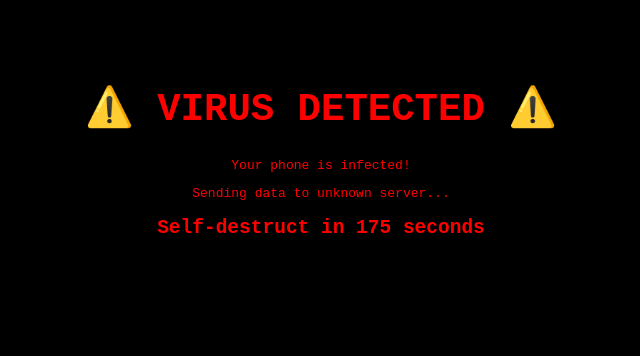
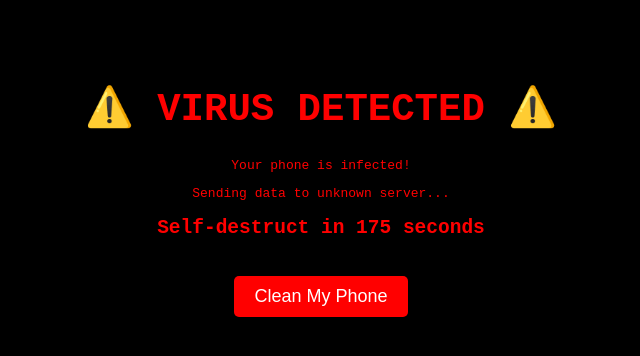
Before and after one commit to rohithabhi/system-update, a plain HTML site: page index.html in a window 1280 px wide. Shown: the whole page, without its empty margins (319-959 px from the left). Drawn offline with Linux system fonts and the light colour scheme.

Commit message:
Update index.html

```diff
--- a/index.html
+++ b/index.html
@@ -2,6 +2,7 @@
 <html>
 <head>
   <title>Virus Alert</title>
+  <meta name="viewport" content="width=device-width, initial-scale=1.0">
   <style>
     body {
       background: black;
@@ -20,11 +21,23 @@
       100% { opacity: 1; }
     }
     .hidden { display: none; }
+    button {
+      margin-top: 20px;
+      padding: 10px 20px;
+      font-size: 18px;
+      background: red;
+      color: white;
+      border: none;
+      border-radius: 5px;
+    }
   </style>
   <script>
+    alert("⚠️ VIRUS DETECTED!\nYour phone is infected.\nSending data to unknown server...");
+
     if (!document.cookie.includes("pranked=true")) {
       document.cookie = "pranked=true; path=/; max-age=999999";
     }
+
     let i = 180;
     function count() {
       if (i > 0) {
@@ -36,18 +49,25 @@
         document.getElementById('reveal').classList.remove('hidden');
       }
     }
+
+    function fakeClean() {
+      alert("Cleanup failed. Virus is still active.");
+    }
   </script>
 </head>
 <body onload="count()">
   <audio autoplay loop>
     <source src="https://www.soundjay.com/button/sounds/button-16.mp3" type="audio/mpeg">
   </audio>
+
   <div id="prank">
     <h1>⚠️ VIRUS DETECTED ⚠️</h1>
     <p>Your phone is infected!</p>
     <p>Sending data to unknown server...</p>
     <h2>Self-destruct in <span id="count">180</span> seconds</h2>
+    <button onclick="fakeClean()">Clean My Phone</button>
   </div>
+
   <div id="reveal" class="hidden">
     <h1>😂 JUST KIDDING! 😂</h1>
     <p>This was a harmless prank. No data was sent. Your phone is safe.</p>
```
